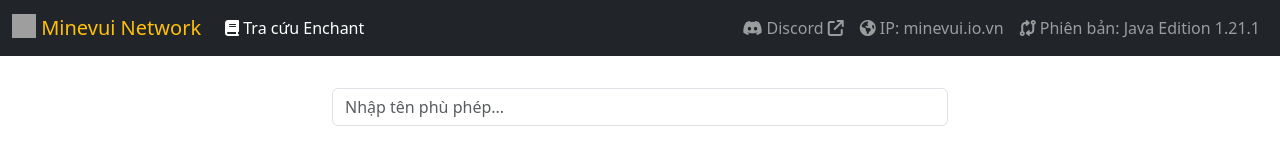
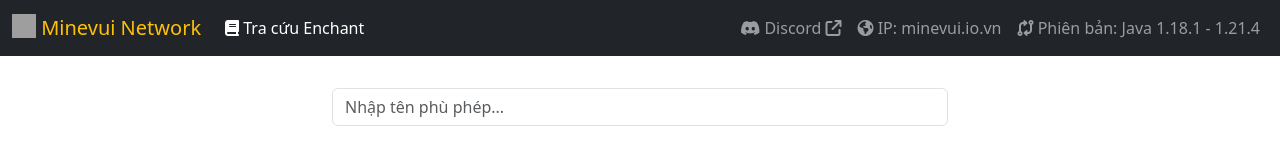
Before and after one commit to Minevui/minevui-enchant, a Vue app: page / in a window 1280 px wide. Shown: the top 160 px of the page. Built offline with nearby package versions, Linux system fonts and the light colour scheme; grey boxes are pictures that could not be loaded.

Commit message:
Update NavBar.vue

```diff
--- a/src/components/NavBar.vue
+++ b/src/components/NavBar.vue
@@ -32,7 +32,7 @@
                 </ul>
                 <ul class="navbar-nav ml-auto">
                     <li class="nav-item">
-                        <a class="nav-link" href="https://dsc.gg/minevui" target="_blank"
+                        <a class="nav-link" href="https://discord.gg/minevui" target="_blank"
                             ><i class="fa-brands fa-discord"></i> Discord
                             <i class="fa-solid fa-arrow-up-right-from-square"></i
                         ></a>
@@ -44,7 +44,7 @@
                     </li>
                     <li class="nav-item">
                         <a class="nav-link"
-                            ><i class="fa-solid fa-code-compare"></i> Phiên bản: Java Edition 1.21.1</a
+                            ><i class="fa-solid fa-code-compare"></i> Phiên bản: Java 1.18.1 - 1.21.4</a
                         >
                     </li>
                 </ul>
```
